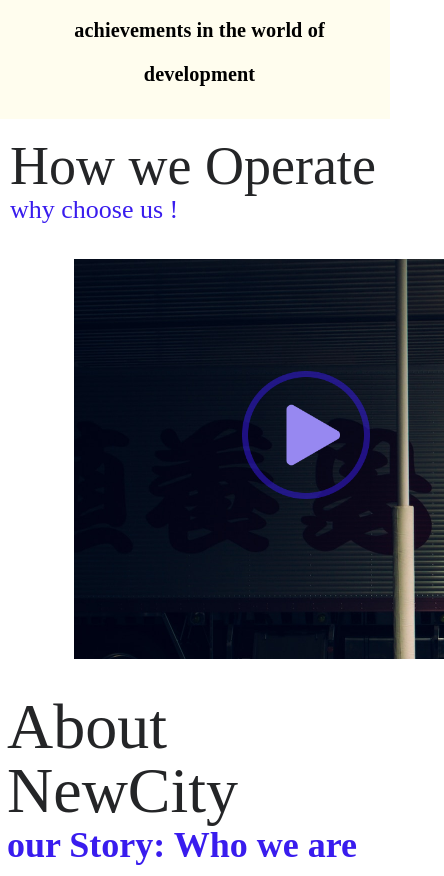
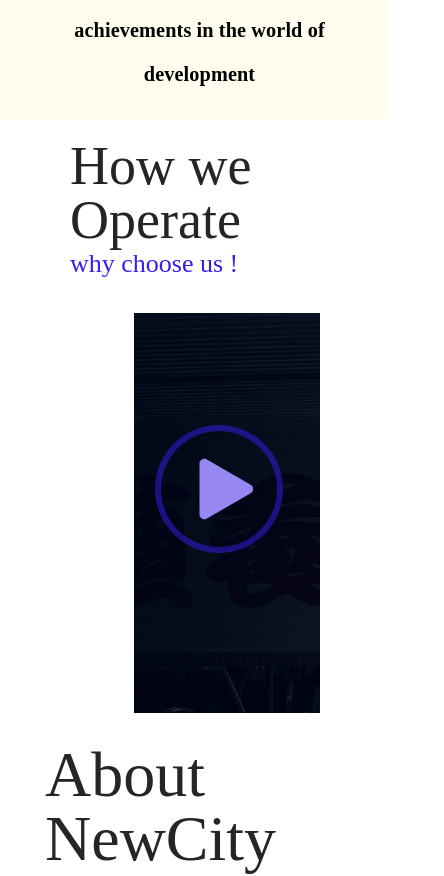
Before and after one commit to FridayOkpok/New-city, a React (Create React App) app: page / in a window 390 px wide. Shown: the part 4648-5524 px from the top of the page, 444 px wide, since content can reach past the window. Built offline with nearby package versions, Linux system fonts and the light colour scheme.

Commit message:
loginPage5.0

```diff
--- a/src/component/about/aboutnewcity.css
+++ b/src/component/about/aboutnewcity.css
@@ -125,7 +125,6 @@
     justify-content: center;
     margin: 1px auto;
     align-items: center;
-    padding: 0 2px;
     gap: 10px;
   }
   .aboutContainer .about-text {
--- a/src/component/operation/operation.css
+++ b/src/component/operation/operation.css
@@ -1,5 +1,5 @@
 .operations {
-  padding: 20px;
+  padding: 20px 70px;
 }
 
 .operations .operation-text {
@@ -57,9 +57,6 @@
 }
 
 @media screen and (max-width: 450px) {
-  .operations {
-    padding: 20px 10px;
-  }
   .operations .operation-text h4 {
     font-weight: 300;
     font-size: 54px;
@@ -76,8 +73,4 @@
     right: 20%;
     height: 8rem;
   }
-
-  .operations .operation-image {
-    width: 100%;
-  }
 }
```
